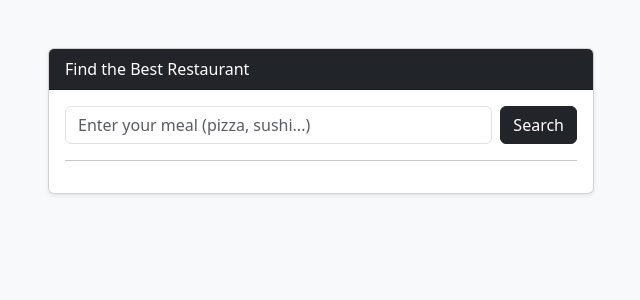
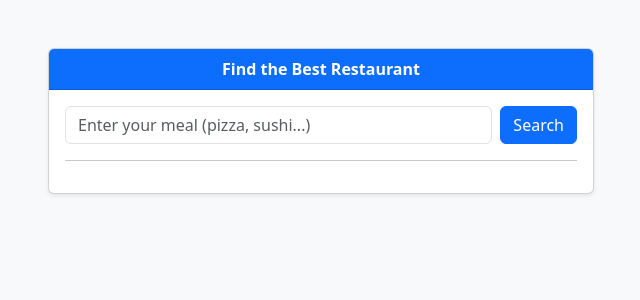
Before and after one commit to maliknihad004/restu, a PHP site: page / in a window 1280 px wide. Shown: the part 56-356 px from the top of the page, without its empty margins (319-959 px from the left). Run offline with PHP 8.4, Linux system fonts and the light colour scheme; data that the repository does not hold is empty.

Commit message:
Web fixes

```diff
--- a/site/index.php
+++ b/site/index.php
@@ -5,12 +5,16 @@
 <meta charset="UTF-8">
 <title>Restaurant Recommendation</title>
 <link href="https://cdn.jsdelivr.net/npm/bootstrap@5.3.0/dist/css/bootstrap.min.css" rel="stylesheet"/>
-  <style> body { background-color: #f8f9fa; } </style>
+<style>
+  body { background-color: #f8f9fa; }
+</style>
 </head>
 <body>
-<nav class="navbar navbar-dark bg-primary">
+
+<!-- 🔷 Top Nav -->
+<nav class="navbar navbar-light bg-primary">
   <div class="container">
-    <a class="navbar-brand" href="#"><strong>Restaurant Finder 🍽️</strong></a>
+    <a class="navbar-brand text-white" href="#"><strong>Restaurant Finder 🍽️</strong></a>
   </div>
 </nav>
 
@@ -19,18 +23,26 @@
     <div class="col-md-6">
 
       <div class="card shadow-sm">
-        <div class="card-header bg-dark text-white">Find the Best Restaurant</div>
+
+        <!-- 🔷 Blue card header -->
+        <div class="card-header bg-primary text-white text-center fw-bold">
+          Find the Best Restaurant
+        </div>
+
         <div class="card-body">
 
+          <!-- Search Form -->
           <form method="POST" class="d-flex">
             <input type="text" name="meal" class="form-control me-2" placeholder="Enter your meal (pizza, sushi...)" required>
-            <button type="submit" class="btn btn-dark">Search</button>
+            <button type="submit" class="btn btn-primary">Search</button>
           </form>
 
           <hr>
 
+          <!-- Only show results if form submitted with data -->
           <?php
-          if ($_SERVER['REQUEST_METHOD'] === 'POST') {
+          if ($_SERVER['REQUEST_METHOD'] === 'POST' && !empty($_POST['meal'])) {
+
             $meal = trim($_POST['meal']);
 
             $stmt = $conn->prepare("
@@ -48,8 +60,7 @@
             if ($result->num_rows > 0) {
               $row = $result->fetch_assoc();
               echo "<div class='alert alert-success'>
-                          <strong>Recommended:</strong> " . htmlspecialchars($row['best_restaurant']) . "
-                          ⭐ (" . htmlspecialchars($row['rating']) . "/5)
+                      <strong>Recommended:</strong> " . htmlspecialchars($row['best_restaurant']) . " ⭐ (" . htmlspecialchars($row['rating']) . "/5)
                     </div>";
             } else {
               echo "<div class='alert alert-warning'>
@@ -63,7 +74,6 @@
 
         </div>
       </div>
-
     </div>
   </div>
 </div>
```
Lines whose indentation alone changed are shown as unchanged.
